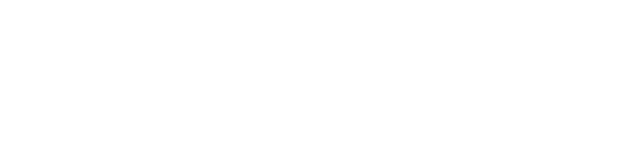
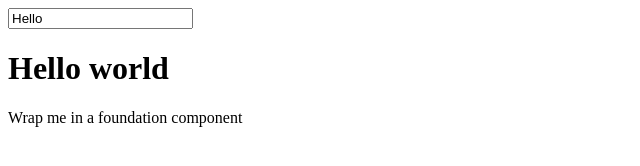
Before and after one commit to brunoksato/proangular, a website: page controller/index.html in a window 1280 px wide. Shown: the whole page, without its empty margins (0-640 px from the left). Drawn offline with Linux system fonts and the light colour scheme; files whose address does not match are found by name.

Commit message:
controller and scope

```diff
--- a/controller/index.html
+++ b/controller/index.html
@@ -7,7 +7,13 @@
 </head>
 <body>
 	<div ng-app="">
-
+		<div ng-controller="FirstCtrl">
+			<input type="text" ng-model="data.message">
+		    <h1>{{data.message + " world"}}</h1>
+		    <div class="{{data.message}}">
+		      Wrap me in a foundation component
+		    </div>
+	   </div>
 	</div>
 
 	<script type="text/javascript" src="bower_components/angular/angular.js"></script>
--- a/controller/main.js
+++ b/controller/main.js
@@ -0,0 +1,8 @@
+
+/**
+ * [FirstCtrl controller]
+ * @param {[type]} $scope [referente ao html que esta dentro do controller firstCtrl]
+ */
+function FirstCtrl($scope){
+  $scope.data = {message: "Hello"};
+}
```
Also changed, not shown: binding/index.html (indentation only).
